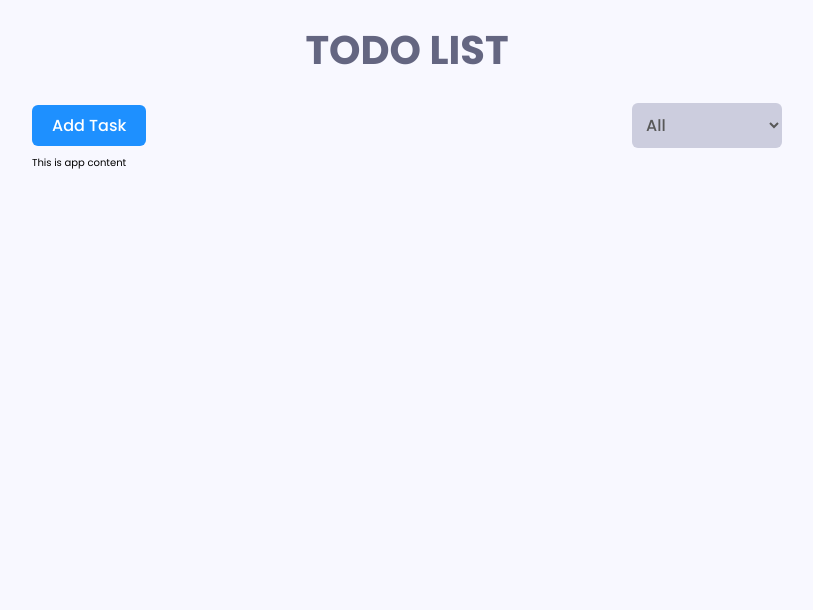
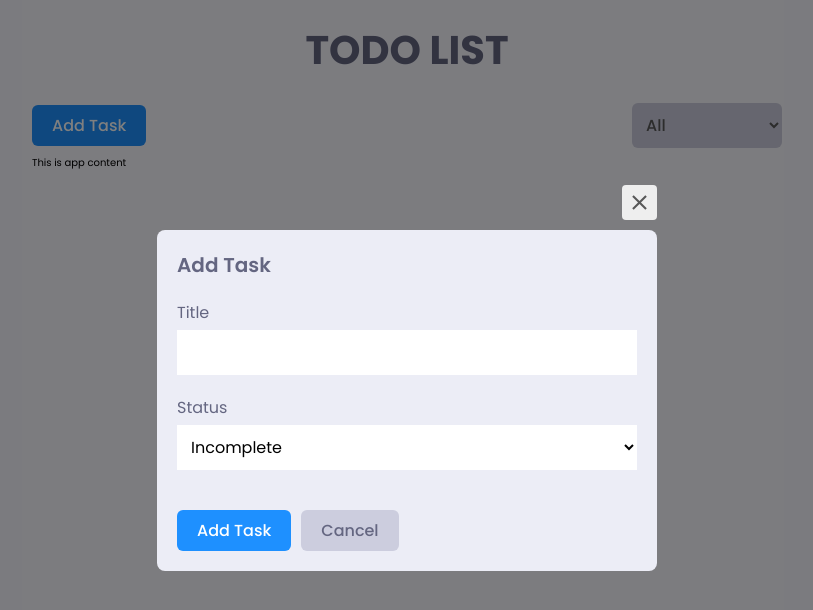
Before and after one commit to mayaaulia/todolist-app-react-redux, a React (Create React App) app: page / in a window 1280 px wide. Both pictures are taken after a click on the button "Add Task". Shown: the top 610 px of the page, without its empty margins (233-1046 px from the left). Built offline with nearby package versions, Linux system fonts and the light colour scheme.

Commit message:
update form modal

```diff
--- a/src/components/AppHeader.js
+++ b/src/components/AppHeader.js
@@ -10,7 +10,16 @@ function AppHeader() {
 
   return (
     <div className={styles.appHeader}>
-      <Button type="button">Add Task</Button>
+      {/* Add Task Button */}
+      <Button
+        type="button"
+        variant="primary"
+        // show up modal
+        onClick={() => setModalOpen(true)}
+      >
+        Add Task
+      </Button>
+      {/* Status Filter */}
       <SelectButton id="status">
         <option value="all">All</option>
         <option value="incomplete">Incomplete</option>
--- a/src/components/TodoModal.js
+++ b/src/components/TodoModal.js
@@ -1,4 +1,4 @@
-import React from 'react';
+import React, { useState } from 'react';
 // getting react icons
 import { MdOutlineClose } from 'react-icons/md';
 // getting style from modal.module.scss
@@ -6,35 +6,68 @@ import styles from '../styles/modules/modal.module.scss';
 import Button from './Button';
 
 function TodoModal({ modalOpen, setModalOpen }) {
+  // state for title todo
+  const [title, setTitle] = useState('');
+  // state for status
+  const [status, setStatus] = useState('');
+
+  const handleSubmit = (e) => {
+    e.preventDefault();
+    console.log({ title, status });
+  };
   return (
     <>
       {/* condition if modal true the modal will show up */}
       {modalOpen && (
         <div className={styles.wrapper}>
           <div className={styles.container}>
-            <div className={styles.closeButton}>
+            {/* Close Modal Button */}
+            <div
+              className={styles.closeButton}
+              onKeyDown={() => setModalOpen(false)}
+              onClick={() => setModalOpen(false)}
+              role="button"
+              tabIndex={0}
+            >
               {/* icons component */}
               <MdOutlineClose />
             </div>
+
             {/* Form Add Todo */}
-            <form className={styles.form}>
+            <form className={styles.form} onSubmit={(e) => handleSubmit(e)}>
               <h1 className={styles.formTitle}> Add Task</h1>
               <label htmlFor="title">
                 Title
-                <input type="text" id="title" />
+                <input
+                  type="text"
+                  id="title"
+                  value={title}
+                  onChange={(e) => setTitle(e.target.value)}
+                />
               </label>
               <label htmlFor="type">
                 Status
-                <select id="status" name="status">
+                <select
+                  id="type"
+                  value={status}
+                  onChange={(e) => setStatus(e.target.value)}
+                >
                   <option value="incomplete">Incomplete</option>
                   <option value="complete">Completed</option>
                 </select>
               </label>
               <div className={styles.buttonContainer}>
+                {/* Add Button */}
                 <Button type="submit" variant="primary">
                   Add Task
                 </Button>
-                <Button type="button" variant="secondary">
+                {/* Cancel Button */}
+                <Button
+                  type="button"
+                  variant="secondary"
+                  onClick={() => setModalOpen(false)}
+                  onKeyDown={() => setModalOpen(false)}
+                >
                   Cancel
                 </Button>
               </div>
```
